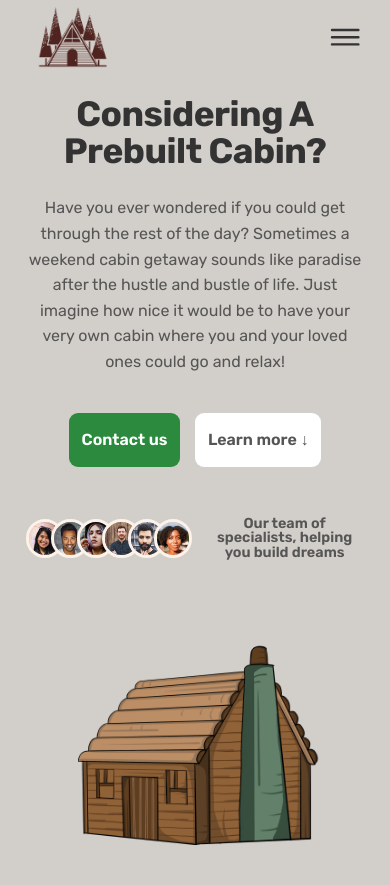
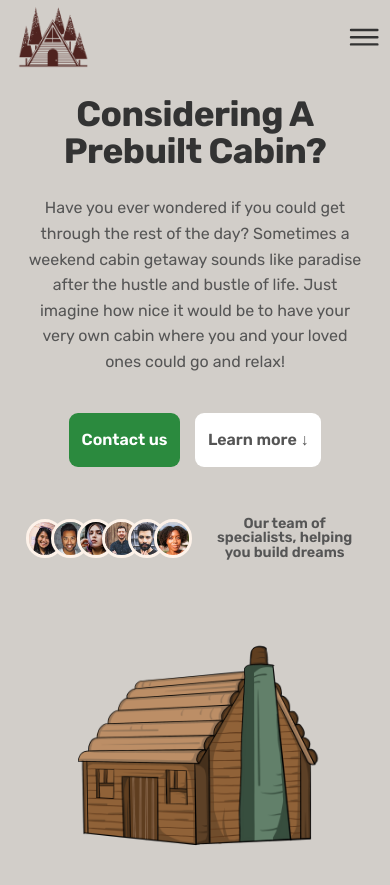
Before and after one commit to SorinSry/sf-landingpage, a plain HTML site: page index.html in a window 390 px wide. Shown: the top 885 px of the page. Drawn offline with nearby package versions, Linux system fonts and the light colour scheme; some packages are replaced by stand-ins of ours; a script that the page names is missing.

Commit message:
small fix

```diff
--- a/css/queries.css
+++ b/css/queries.css
@@ -58,6 +58,9 @@
 @media (max-width: 59em) {
   html {
     font-size: 50%;
+  }
+  .header {
+    padding: 0 0.8rem;
   }
 
   .grid--footer {
```
